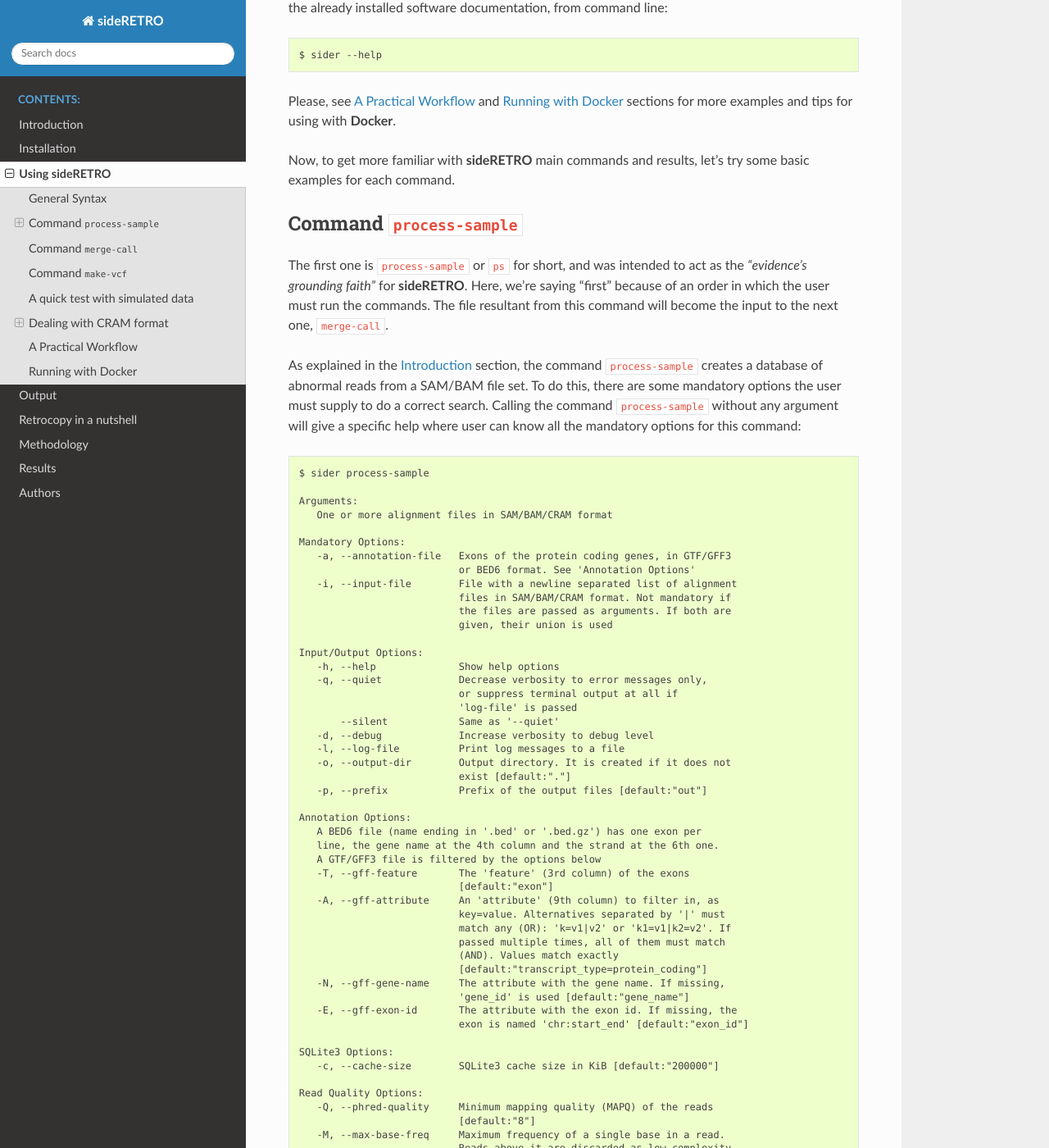
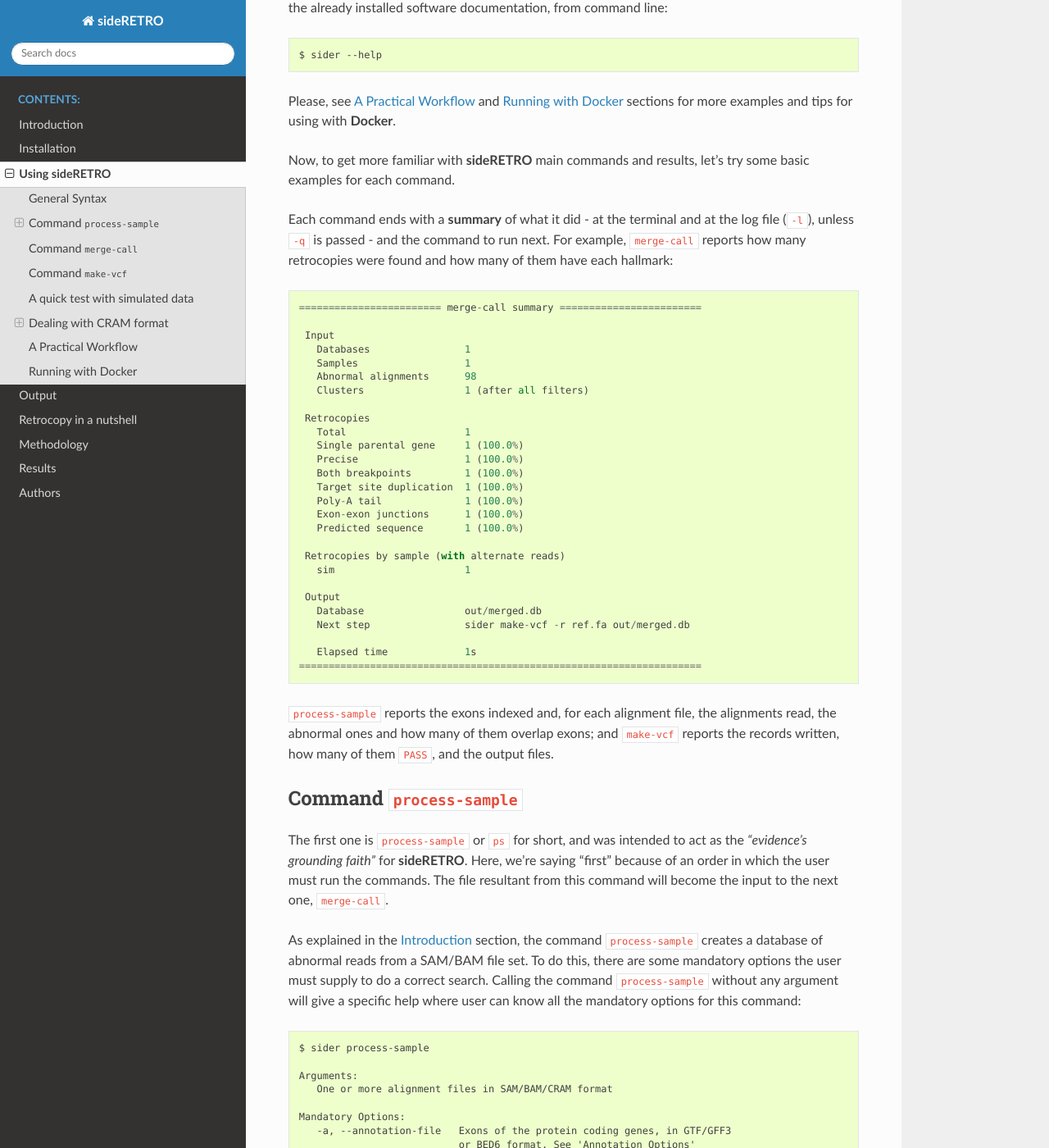
Before and after one commit to galantelab/sideRETRO, a Sphinx documentation site: the page built from docs/usage.rst, in a window 1280 px wide and 1400 px high, scrolled down 1082 px. Shown: the whole window at 82% size. Built offline with Sphinx 7.4.7 and the Read the Docs theme 3.1.0, drawn with Linux system fonts in a browser that asks for light colours.

Commit message:
UPDATE: docs, README.md: Summaries, read roles, quality and filters
Describe the summary printed at the end of each command, and add
the read roles and the quality and filters to the features at the
introduction and README.

```diff
--- a/docs/usage.rst
+++ b/docs/usage.rst
@@ -57,6 +57,44 @@ Please, see :ref:`A Practical Workflow <pract_wf>` and :ref:`Running with Docker
 
 Now, to get more familiar with **sideRETRO** main commands and results, let's
 try some basic examples for each command.
+
+Each command ends with a **summary** of what it did - at the terminal and at the
+log file (``-l``), unless ``-q`` is passed - and the command to run next. For
+example, ``merge-call`` reports how many retrocopies were found and how many of
+them have each hallmark::
+
+  ======================== merge-call summary ========================
+
+   Input
+     Databases                1
+     Samples                  1
+     Abnormal alignments      98
+     Clusters                 1 (after all filters)
+
+   Retrocopies
+     Total                    1
+     Single parental gene     1 (100.0%)
+     Precise                  1 (100.0%)
+     Both breakpoints         1 (100.0%)
+     Target site duplication  1 (100.0%)
+     Poly-A tail              1 (100.0%)
+     Exon-exon junctions      1 (100.0%)
+     Predicted sequence       1 (100.0%)
+
+   Retrocopies by sample (with alternate reads)
+     sim                      1
+
+   Output
+     Database                 out/merged.db
+     Next step                sider make-vcf -r ref.fa out/merged.db
+
+     Elapsed time             1s
+  ====================================================================
+
+``process-sample`` reports the exons indexed and, for each alignment file, the
+alignments read, the abnormal ones and how many of them overlap exons; and
+``make-vcf`` reports the records written, how many of them ``PASS``, and the
+output files.
 
 
 Command ``process-sample``
```
Also changed, not shown: README.md (+8 -2 lines), docs/intro.rst (+9 -1 lines).
